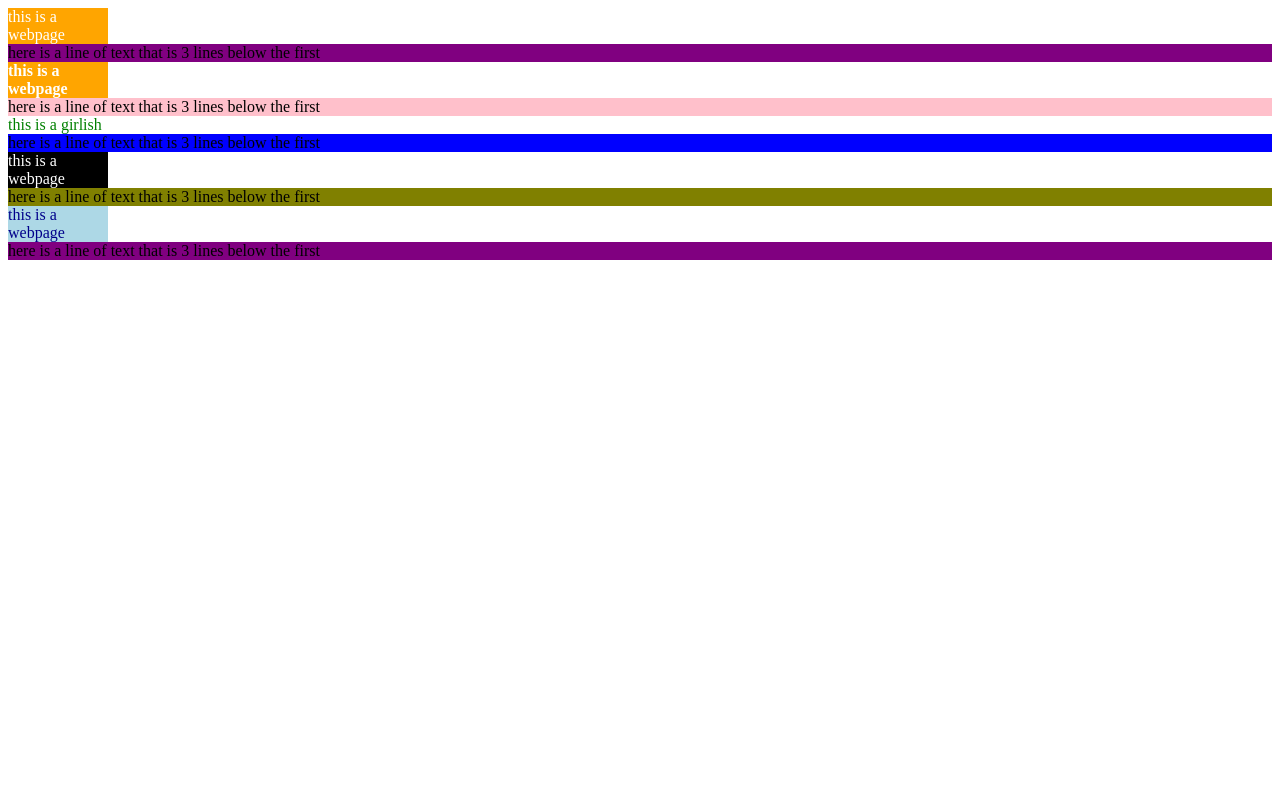
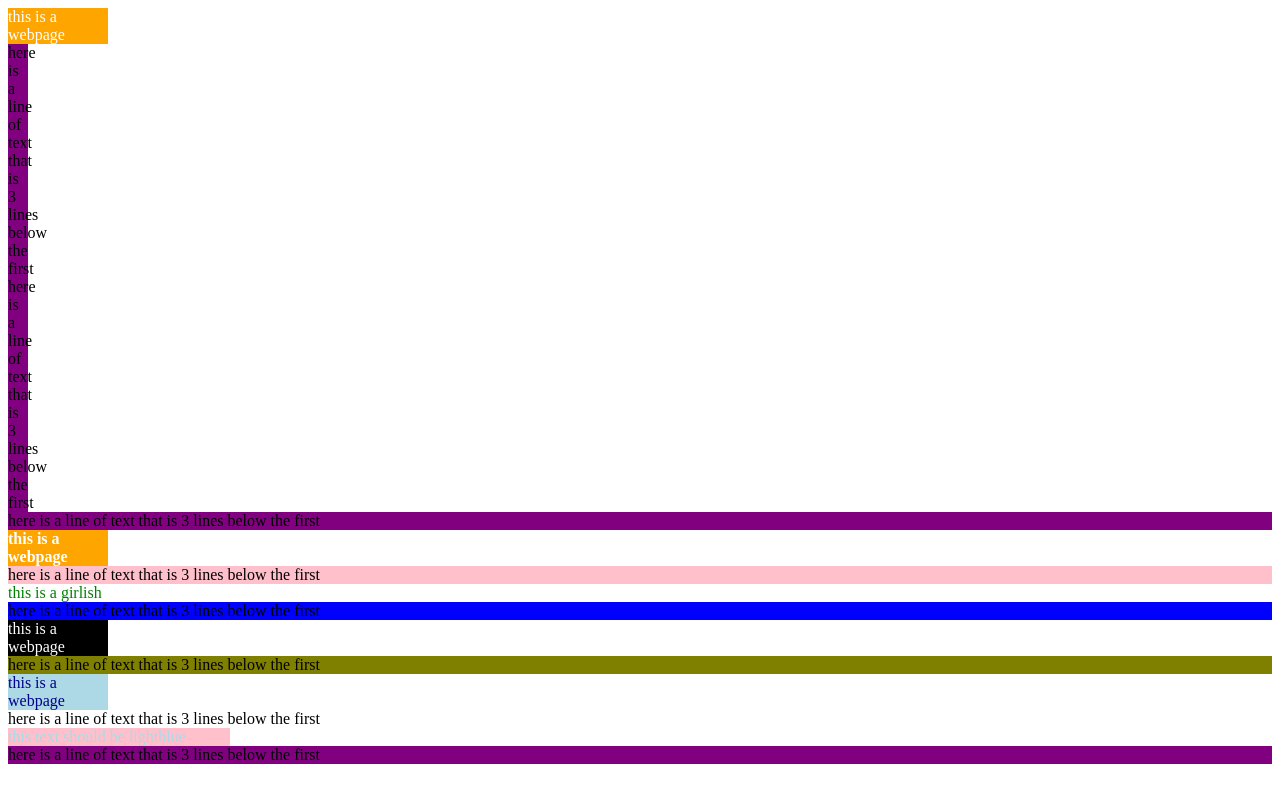
Before and after one commit to SiegfriedSharma/sexy_harvard_html, a plain HTML site: page index.html in a window 1280 px wide. Drawn offline with Linux system fonts and the light colour scheme.

Commit message:
added other style classes

```diff
--- a/index.html
+++ b/index.html
@@ -1,10 +1,19 @@
 <div style="background-color: orange; color:white;width: 100px;">
 this is a webpage
+</div>
+
+<div class="purble_box">
+here is a line of text that is 3 lines below the first
+</div>
+
+<div class="purble_box">
+here is a line of text that is 3 lines below the first
 </div>
 
 <div style="background-color: purple; font-weight: ">
 here is a line of text that is 3 lines below the first
 </div>
+
 
 <div style="background-color: orange; color:white;width: 100px; font-weight: bold;">
 this is a webpage
@@ -34,6 +43,37 @@ here is a line of text that is 3 lines below the first
 this is a webpage
 </div>
 
+<div class="purple_box">
+here is a line of text that is 3 lines below the first
+</div>
+
+<div class="pink_box">
+this text should be lightblue
+</div>
+
 <div style="background-color: purple;">
 here is a line of text that is 3 lines below the first
 </div>
+
+
+
+
+<style>
+.purble_box {
+	background-color: purple;
+	font-weight: 100;
+	width:20px;
+}
+
+</style>
+
+
+<style>
+.pink_box {
+	background-color: pink;
+	color: lightblue;
+	font-weight: 100;
+	width:222px;
+}
+
+</style>
```
